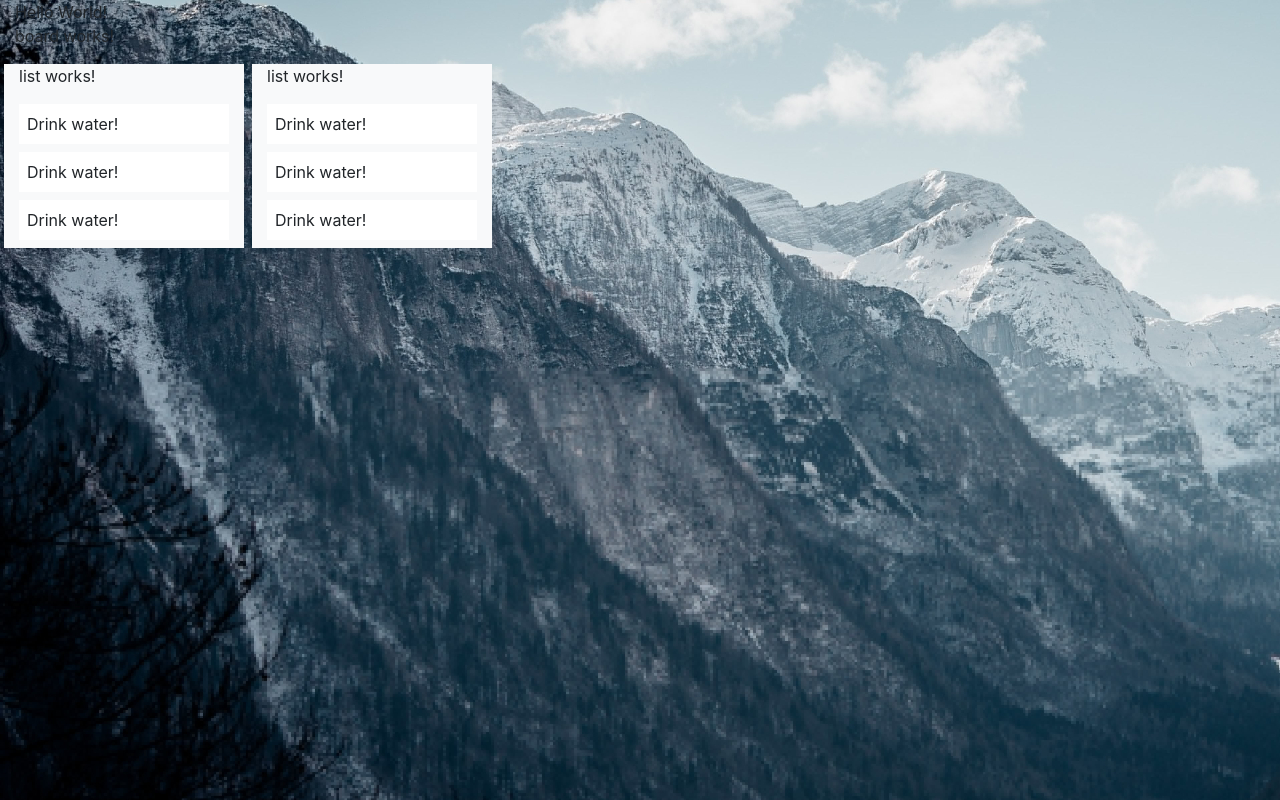
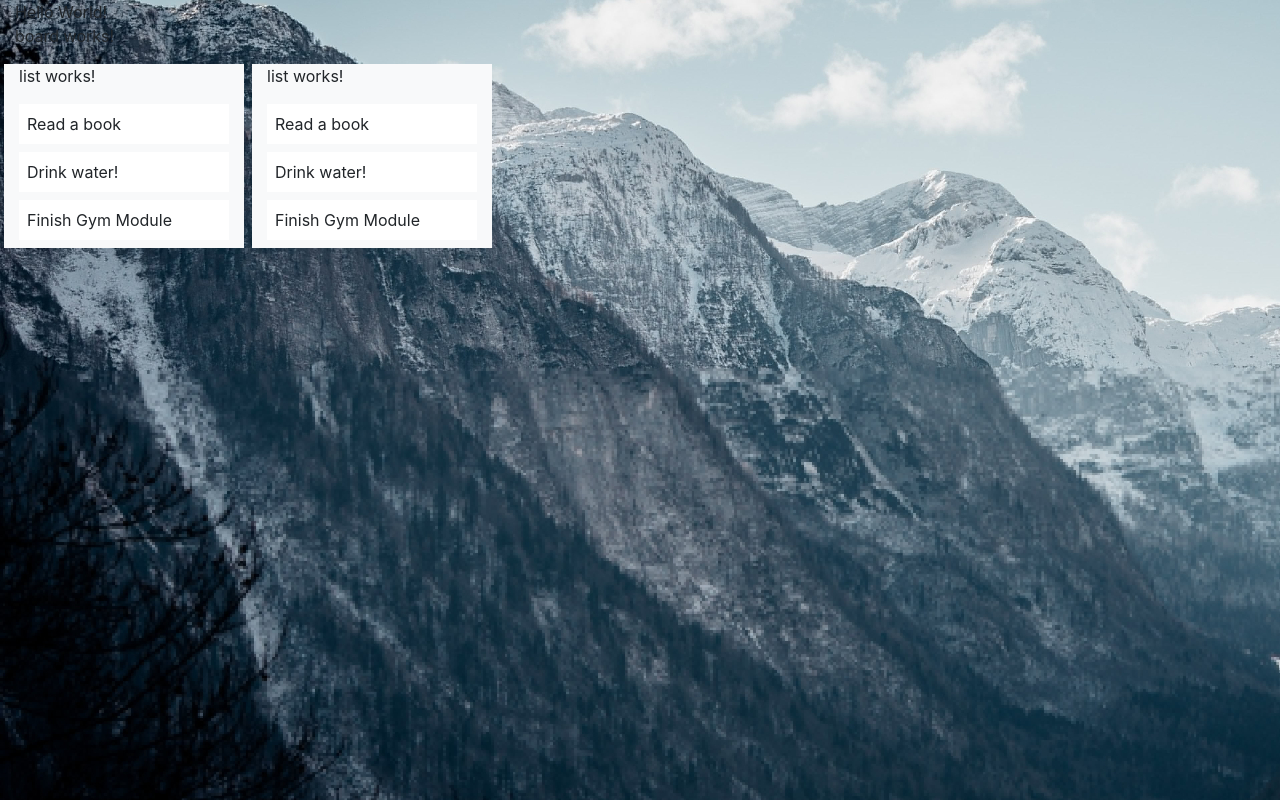
Before and after one commit to batibot323/trello-clone-tutorial, an Angular app: page / in a window 1280 px wide. Built offline with nearby package versions, Linux system fonts and the light colour scheme.

Commit message:
Moved cardList from card to card-data service to really improve performance.

```diff
--- a/src/app/card/card.component.ts
+++ b/src/app/card/card.component.ts
@@ -1,4 +1,4 @@
-import { Component, OnInit, Input } from '@angular/core';
+import { Component, Input, OnInit } from '@angular/core';
 import { CardDataService } from 'src/services/card-data.service';
 
 @Component({
@@ -10,28 +10,9 @@ export class CardComponent implements OnInit {
   @Input() id: number;
   myCard: any;
 
-  cardList: any[] = [
-    {
-      id: 1,
-      title: 'Drink water!',
-      description: 'Drink 8 glasses of water! Stay hydrated, king!'
-    },
-    {
-      id: 2,
-      title: 'Read a book',
-      description: 'It can be any book, a technical book, or just for enjoyment.'
-    },
-    {
-      id: 3,
-      title: 'Finish Gym Module',
-      description: 'Make sure it includes proper routing.'
-    }
-  ];
-
   constructor(private cardDataService: CardDataService) { }
 
   ngOnInit() {
-    // this.myCard = this.cardList.find(card => card.id === this.id);
-    this.myCard = this.cardDataService.getCard();
+    this.myCard = this.cardDataService.getCard(this.id);
   }
 }
--- a/src/services/card-data.service.ts
+++ b/src/services/card-data.service.ts
@@ -9,11 +9,25 @@ export class CardDataService {
     console.log('card-data service is instantiated!');
   }
 
-  getCard(): any {
-    return {
+  cardList: any[] = [
+    {
       id: 1,
       title: 'Drink water!',
       description: 'Drink 8 glasses of water! Stay hydrated, king!'
-    };
+    },
+    {
+      id: 2,
+      title: 'Read a book',
+      description: 'It can be any book, a technical book, or just for enjoyment.'
+    },
+    {
+      id: 3,
+      title: 'Finish Gym Module',
+      description: 'Make sure it includes proper routing.'
+    }
+  ];
+
+  getCard(id): any {
+    return this.cardList.find(card => card.id === id);
   }
 }
```
